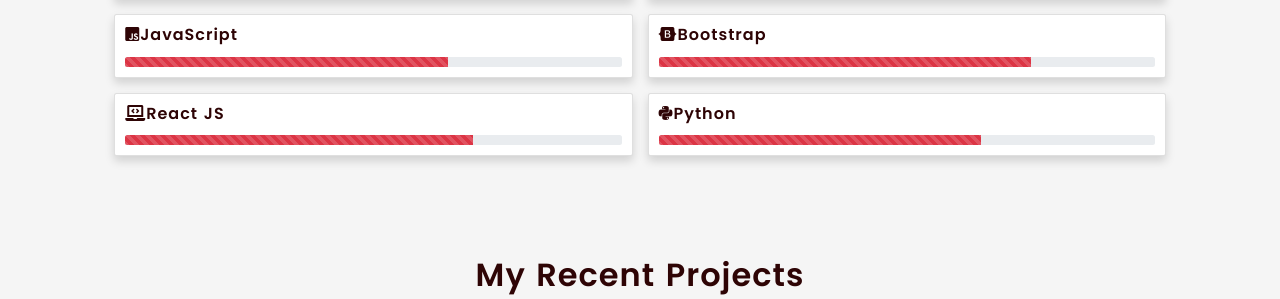
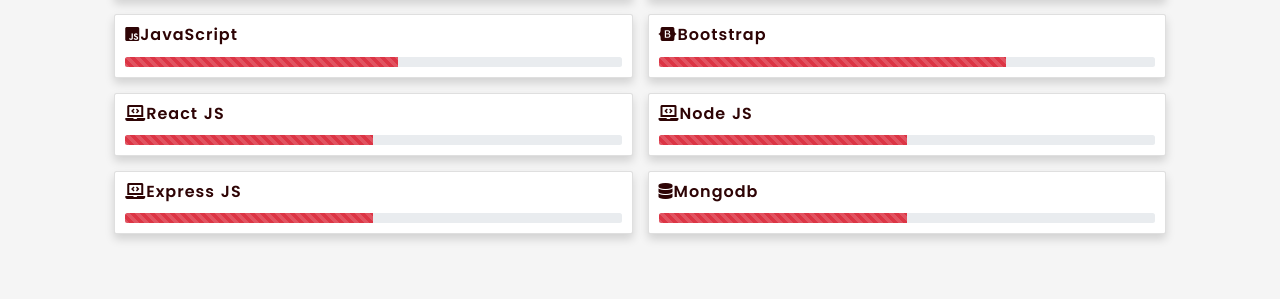
Before and after one commit to BushraNikhat/Portfolio, a React (Create React App) app: page / in a window 1280 px wide. Shown: the part 1449-1748 px from the top of the page. Built offline with nearby package versions, Linux system fonts and the light colour scheme.

Commit message:
updating skills component

```diff
--- a/src/Components/Skills/Skills.jsx
+++ b/src/Components/Skills/Skills.jsx
@@ -13,7 +13,7 @@
 
                 <SkillContent icon="fab fa-html5 mr-3"
                    sub="HTML5"
-                   width={{ width: '85%' }}
+                   width={{ width: '80%' }}
                    />
                    <SkillContent icon="fab fa-css3-alt mr-3"
                    sub="CSS3"
@@ -21,20 +21,28 @@
                    />
                    <SkillContent icon="fab fa-js-square mr-3"
                    sub="JavaScript"
-                   width={{ width: '65%' }}
+                   width={{ width: '55%' }}
                    />
 
                 <SkillContent icon="fab fa-bootstrap mr-3"
                    sub="Bootstrap"
-                   width={{ width: '75%' }}
+                   width={{ width: '70%' }}
                    />
                    <SkillContent icon="fas fa-laptop-code mr-3"
                    sub="React JS"
-                   width={{ width: '70%' }}
+                   width={{ width: '50%' }}
                    />
-                   <SkillContent icon="fab fa-python mr-3"
-                   sub="Python"
-                   width={{ width: '65%' }}
+                   <SkillContent icon="fas fa-laptop-code mr-3"
+                   sub="Node JS"
+                   width={{ width: '50%' }}
+                   />
+                   <SkillContent icon="fas fa-laptop-code mr-3"
+                   sub="Express JS"
+                   width={{ width: '50%' }}
+                   />
+                   <SkillContent icon="fas fa-database mr-3"
+                   sub="Mongodb"
+                   width={{ width: '50%' }}
                    />
 
 
```
Also changed, not shown: 1 other file (tests, documents, lock files or other folders).
